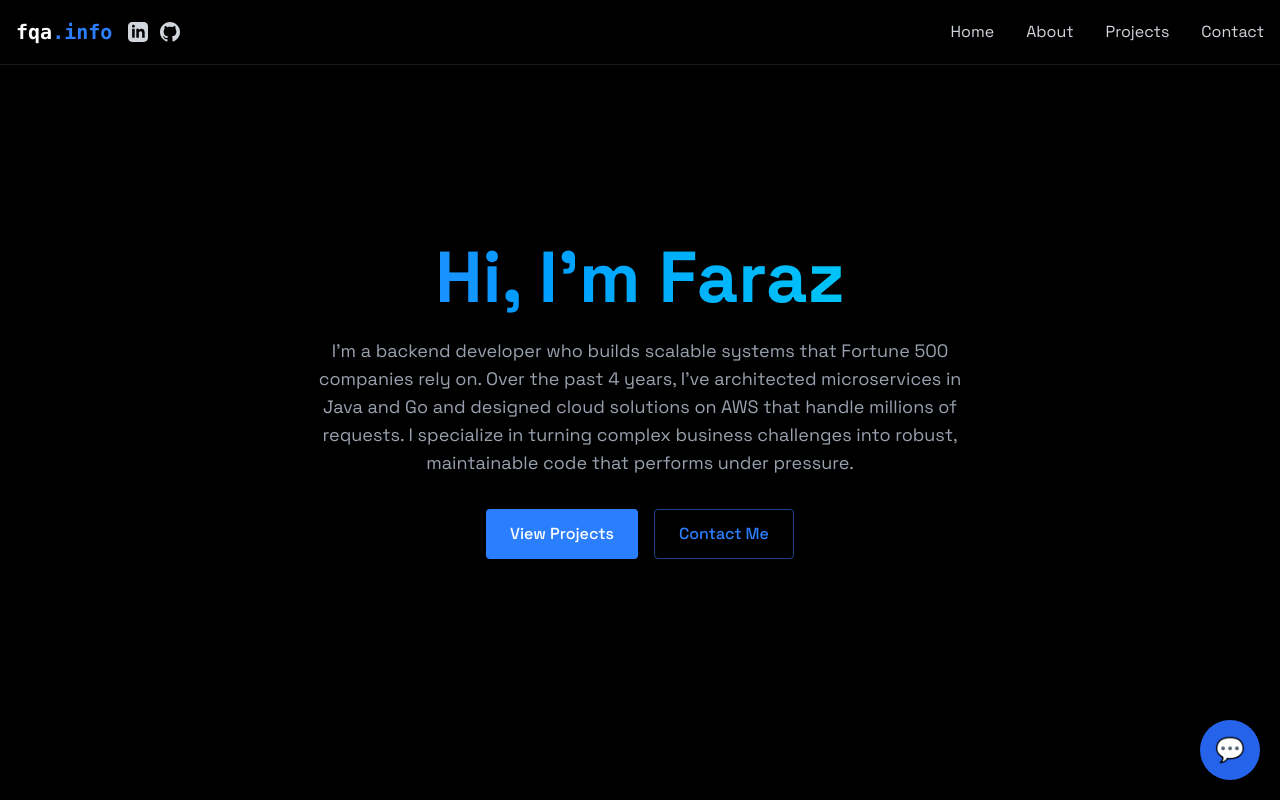
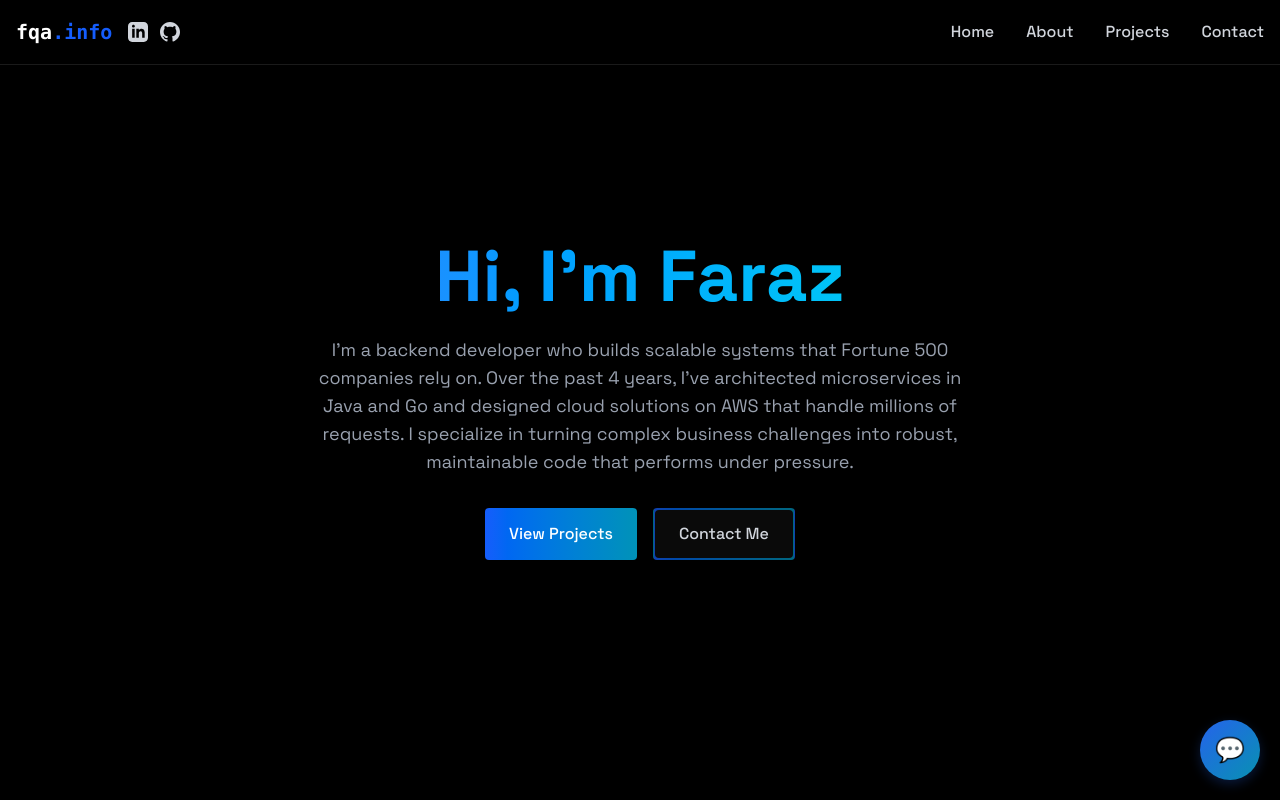
Before and after one commit to farazalam27/fqa-portfolio, a React (Vite) app: page / in a window 1280 px wide. Shown: the top 800 px of the page. Built offline with nearby package versions, Linux system fonts and the light colour scheme.

Commit message:
Adjusted colors

```diff
--- a/src/components/Navbar.tsx
+++ b/src/components/Navbar.tsx
@@ -18,7 +18,7 @@ export const Navbar = ({ menuOpen, setMenuOpen }: NavbarProps): JSX.Element => {
                     <div className="flex items-center">
                         <a href="#home" className="font-mono text-xl font-bold text-white">
                             {" "}
-                            fqa<span className="text-blue-500">.info</span>{" "}
+                            fqa<span className="text-blue-600">.info</span>{" "}
                         </a>
                         <div className="flex ml-4 space-x-3">
                             <a href="https://www.linkedin.com/in/fqalam" target="_blank" rel="noopener noreferrer" className="text-gray-300 hover:text-white transition-colors">
@@ -43,25 +43,25 @@ export const Navbar = ({ menuOpen, setMenuOpen }: NavbarProps): JSX.Element => {
                     <div className="hidden md:flex items-center space-x-8">
                         <a
                             href="#home"
-                            className="text-gray-300 hover:text-white transition-colors"
+                            className="text-gray-300 hover:text-transparent hover:bg-gradient-to-r hover:from-blue-500 hover:to-cyan-400 hover:bg-clip-text font-medium transition-all duration-200"
                         >
                             Home
                         </a>
                         <a
                             href="#about"
-                            className="text-gray-300 hover:text-white transition-colors"
+                            className="text-gray-300 hover:text-transparent hover:bg-gradient-to-r hover:from-blue-500 hover:to-cyan-400 hover:bg-clip-text font-medium transition-all duration-200"
                         >
                             About
                         </a>
                         <a
                             href="#projects"
-                            className="text-gray-300 hover:text-white transition-colors"
+                            className="text-gray-300 hover:text-transparent hover:bg-gradient-to-r hover:from-blue-500 hover:to-cyan-400 hover:bg-clip-text font-medium transition-all duration-200"
                         >
                             Projects
                         </a>
                         <a
                             href="#contact"
-                            className="text-gray-300 hover:text-white transition-colors"
+                            className="text-gray-300 hover:text-transparent hover:bg-gradient-to-r hover:from-blue-500 hover:to-cyan-400 hover:bg-clip-text font-medium transition-all duration-200"
                         >
                             Contact
                         </a>
--- a/src/components/sections/Contact.tsx
+++ b/src/components/sections/Contact.tsx
@@ -95,7 +95,7 @@ export const Contact = (): JSX.Element => {
                             type="submit"
                             disabled={loading}
                             className={`w-full py-3 px-6 rounded font-medium transition relative overflow-hidden
-                                        ${loading ? 'bg-gray-400 cursor-not-allowed' : 'bg-blue-500 text-white hover:-translate-y-0.5 hover:shadow-[0_0_15px_rgba(59,130,246,0.4)] cursor-pointer'}`}
+                                        ${loading ? 'bg-gray-400 cursor-not-allowed' : 'bg-gradient-to-r from-blue-600 to-cyan-600 text-white hover:-translate-y-0.5 hover:shadow-[0_0_15px_rgba(59,130,246,0.3)] hover:from-blue-500 hover:to-cyan-500 cursor-pointer'}`}
                             onTouchEnd={(e: React.TouchEvent<HTMLButtonElement>) => {
                                 if (!loading) {
                                     e.preventDefault();
--- a/src/components/sections/Home.tsx
+++ b/src/components/sections/Home.tsx
@@ -19,8 +19,8 @@ export const Home = (): JSX.Element => {
                 </p>
                 <div className="flex justify-center space-x-4">
                     <button
-                        className="bg-blue-500 text-white py-3 px-6 rounded font-medium transition relative
-                        overflow-hidden hover:-translate-y-0.5 hover:shadow-[0_0_15px_rgba(59, 130, 246, 0.4)] cursor-pointer
+                        className="bg-gradient-to-r from-blue-600 to-cyan-600 text-white py-3 px-6 rounded font-medium transition relative
+                        overflow-hidden hover:-translate-y-0.5 hover:shadow-[0_0_15px_rgba(59, 130, 246, 0.3)] hover:from-blue-500 hover:to-cyan-500 cursor-pointer
                         focus:outline-none touch-manipulation"
                         onClick={() => {
                             document.getElementById('projects')?.scrollIntoView({ behavior: 'smooth' });
@@ -30,14 +30,15 @@ export const Home = (): JSX.Element => {
                     </button>
 
                     <button
-                        className="border border-blue-500/50 text-blue-500 py-3 px-6 rounded font-medium transition-all duration-200
-                         hover:-translate-y-0.5 hover:shadow-[0_0_15px_rgba(59, 130, 246, 0.2)] hover:bg-blue-500/10 cursor-pointer
-                         focus:outline-none touch-manipulation"
+                        className="border border-transparent bg-gradient-to-r from-blue-600/70 to-cyan-600/70 p-[1px] rounded hover:-translate-y-0.5 transition-all duration-200
+                         hover:shadow-[0_0_15px_rgba(59, 130, 246, 0.2)] hover:from-blue-500/70 hover:to-cyan-500/70 cursor-pointer focus:outline-none touch-manipulation"
                         onClick={() => {
                             document.getElementById('contact')?.scrollIntoView({ behavior: 'smooth' });
                         }}
                     >
-                        Contact Me
+                        <span className="flex w-full bg-[#0a0a0a] text-gray-300 rounded py-3 px-6 font-medium hover:text-white transition-colors">
+                            Contact Me
+                        </span>
                     </button>
                 </div>
             </div>
--- a/src/components/sections/Projects.tsx
+++ b/src/components/sections/Projects.tsx
@@ -39,7 +39,7 @@ export const Projects = (): JSX.Element => {
                             <a
                                 href="https://apps.apple.com/us/app/altcaps/id6745569694?uo=2"
                                 target="_blank"
-                                className="text-blue-400 hover:text-blue-300 transition-colors my-4 cursor-pointer"
+                                className="text-blue-400 hover:text-transparent hover:bg-gradient-to-r hover:from-blue-500 hover:to-cyan-400 hover:bg-clip-text transition-all duration-200 my-4 cursor-pointer font-medium"
                                 onClick={(e: React.MouseEvent<HTMLAnchorElement>) => {
                                     e.preventDefault();
                                     window.open("https://apps.apple.com/us/app/altcaps/id6745569694?uo=2", "_blank");
@@ -79,7 +79,7 @@ export const Projects = (): JSX.Element => {
                             <a
                                 href="https://github.com/farazalam27/spring_review"
                                 target="_blank"
-                                className="text-blue-400 hover:text-blue-300 transition-colors my-4 cursor-pointer"
+                                className="text-blue-400 hover:text-transparent hover:bg-gradient-to-r hover:from-blue-500 hover:to-cyan-400 hover:bg-clip-text transition-all duration-200 my-4 cursor-pointer font-medium"
                                 onClick={(e: React.MouseEvent<HTMLAnchorElement>) => {
                                     e.preventDefault();
                                     window.open("https://github.com/farazalam27/spring_review", "_blank");
@@ -119,7 +119,7 @@ export const Projects = (): JSX.Element => {
                             <a
                                 href="https://github.com/farazalam27/bookstore"
                                 target="_blank"
-                                className="text-blue-400 hover:text-blue-300 transition-colors my-4 cursor-pointer"
+                                className="text-blue-400 hover:text-transparent hover:bg-gradient-to-r hover:from-blue-500 hover:to-cyan-400 hover:bg-clip-text transition-all duration-200 my-4 cursor-pointer font-medium"
                                 onClick={(e: React.MouseEvent<HTMLAnchorElement>) => {
                                     e.preventDefault();
                                     window.open("https://github.com/farazalam27/bookstore", "_blank");
--- a/src/index.css
+++ b/src/index.css
@@ -54,7 +54,7 @@ html, body {
 }
 
 .chat-bubble {
-    background: #2563eb;
+    background: linear-gradient(135deg, #2563eb 0%, #0891b2 100%);
     color: white;
     border: none;
     border-radius: 50%;
@@ -62,14 +62,15 @@ html, body {
     height: 60px;
     font-size: 24px;
     cursor: pointer;
-    box-shadow: 0 4px 12px rgba(0,0,0,0.3);
+    box-shadow: 0 4px 12px rgba(37, 99, 235, 0.25);
     transition: all 0.5s cubic-bezier(0.4, 0, 0.2, 1);
     transform-origin: center;
 }
 
 .chat-bubble:hover {
     transform: scale(1.1);
-    box-shadow: 0 6px 16px rgba(0,0,0,0.4);
+    box-shadow: 0 6px 20px rgba(37, 99, 235, 0.35);
+    background: linear-gradient(135deg, #3b82f6 0%, #06b6d4 100%);
 }
 
 .chat-widget.open .chat-bubble {
@@ -111,7 +112,7 @@ html, body {
 }
 
 .chat-header {
-    background: #2563eb;
+    background: linear-gradient(135deg, #2563eb 0%, #0891b2 100%);
     padding: 10px;
     display: flex;
     justify-content: space-between;
@@ -133,7 +134,7 @@ html, body {
 }
 
 .message.user {
-    background: #2563eb;
+    background: linear-gradient(135deg, #2563eb 0%, #0891b2 100%);
     align-self: flex-end;
 }
 
@@ -159,10 +160,17 @@ html, body {
 
 .chat-input button {
     margin-left: 8px;
-    background: #2563eb;
+    background: linear-gradient(135deg, #2563eb 0%, #0891b2 100%);
     color: white;
     border: none;
     padding: 8px 12px;
     border-radius: 5px;
     cursor: pointer;
+    transition: all 0.2s ease;
 }
+
+.chat-input button:hover {
+    box-shadow: 0 2px 8px rgba(37, 99, 235, 0.25);
+    transform: translateY(-1px);
+    background: linear-gradient(135deg, #3b82f6 0%, #06b6d4 100%);
+}
```
